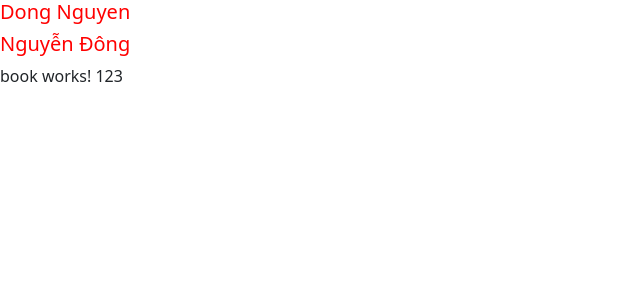
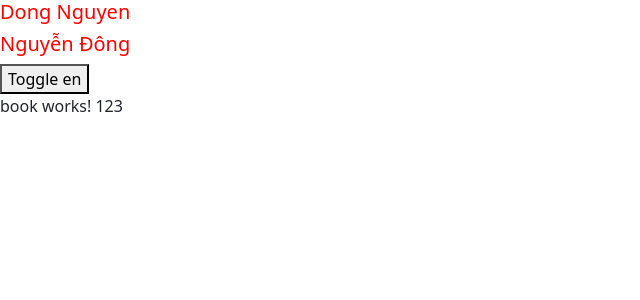
Before and after one commit to NguyenThienDong/angular4, an Angular app: page / in a window 1280 px wide. Shown: the top 300 px of the page, without its empty margins (0-640 px from the left). Built offline with nearby package versions, Linux system fonts and the light colour scheme.

Commit message:
bai 10: xu ly su kien voi (event)=hamthucthi()

```diff
--- a/src/app/word/word.component.html
+++ b/src/app/word/word.component.html
@@ -1,3 +1,4 @@
 <!-- [property]= 'value' -->
 <h1 [hidden]="forgot">{{en}}</h1>
 <h1>{{vi}}</h1>
+<button (click)="toggleForgot()">Toggle en</button>
--- a/src/app/word/word.component.ts
+++ b/src/app/word/word.component.ts
@@ -16,4 +16,8 @@ export class WordComponent {
     en = 'Dong Nguyen';
     vi = 'Nguyễn Đông';
     forgot = false;
+
+    toggleForgot() {
+        this.forgot = !this.forgot;
+    }
 }
```
